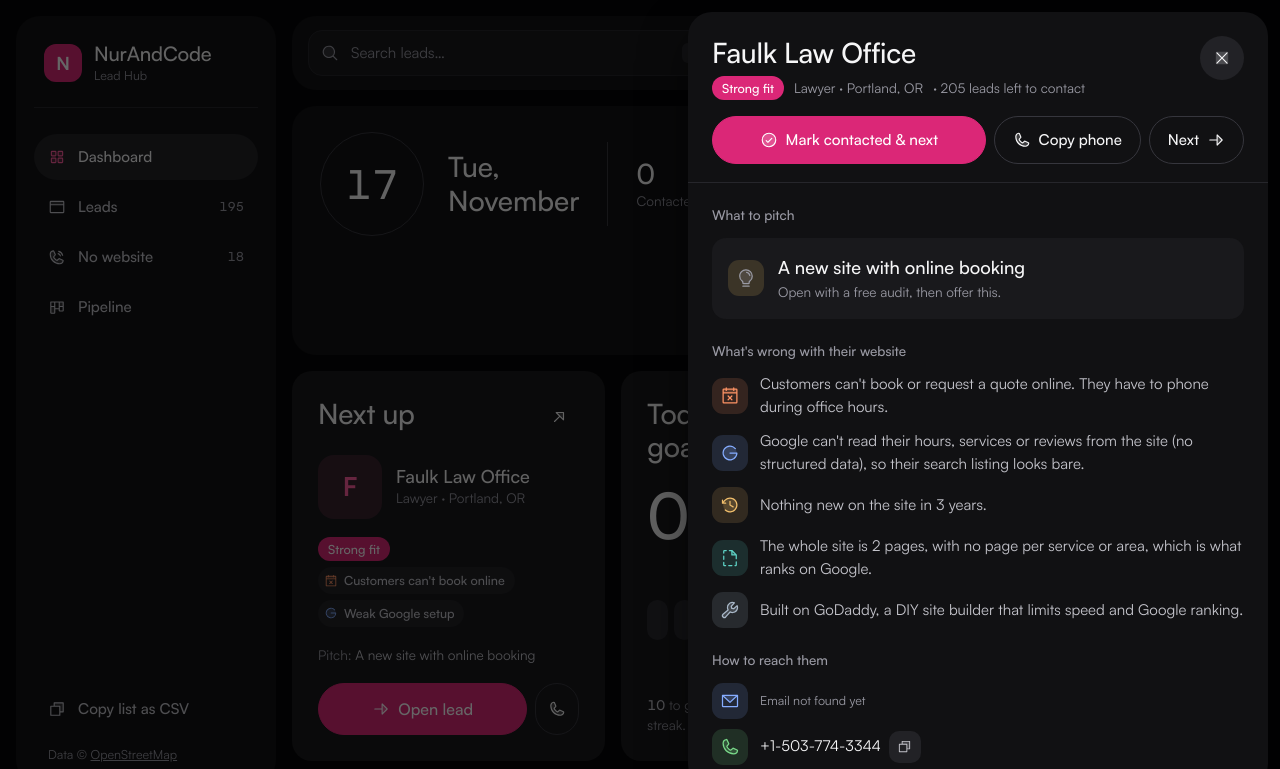
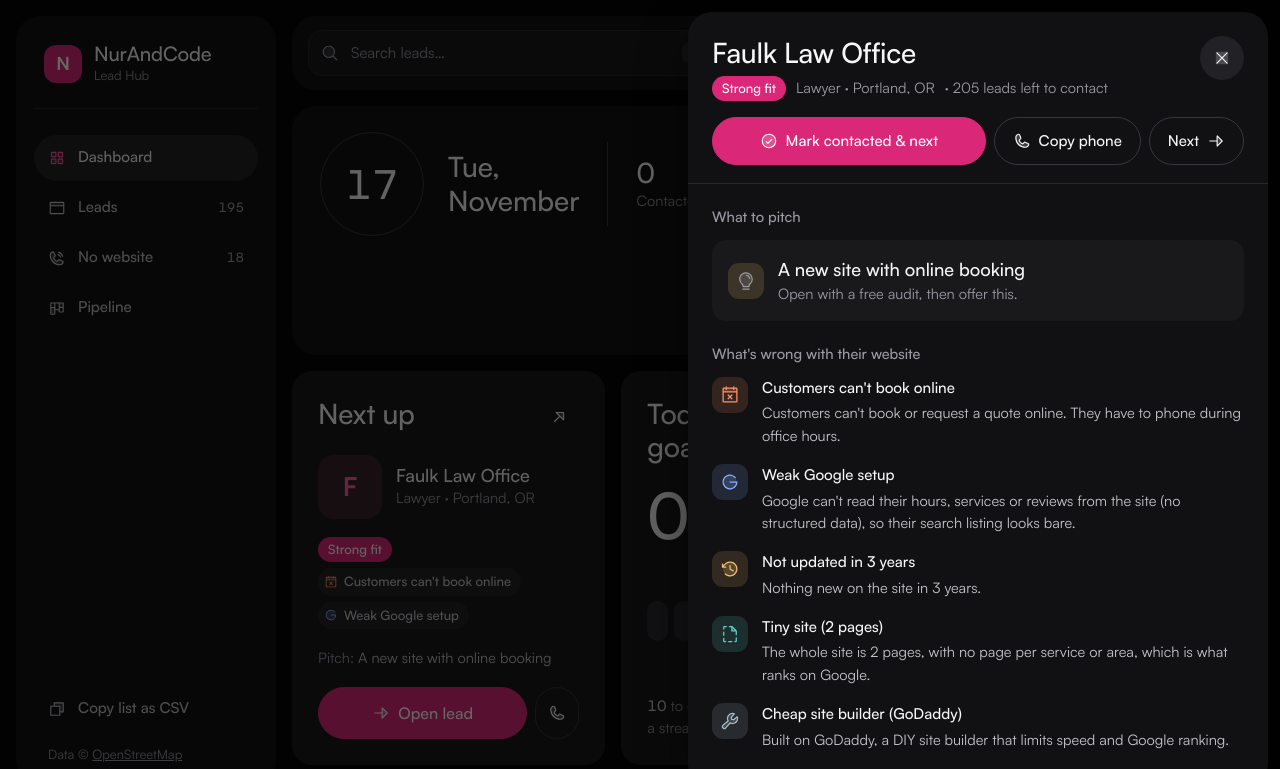
Before and after one commit to Rahul1305200/LeadHub, a plain HTML site: page index.html in a window 1280 px wide. Both pictures are taken after a click on the button "Next lead". Shown: the top 769 px of the page. Drawn offline with Linux system fonts and the light colour scheme.

Commit message:
Easier reading: titled problems, labelled contacts, larger small text
Co-Authored-By: Claude Opus 5.5 <noreply@anthropic.com>

```diff
--- a/index.html
+++ b/index.html
@@ -25,7 +25,7 @@
   --k-mail:#86adff; --k-phone:#7ad98a; --k-form:#a9b8c8; --k-link:#86adff; --k-user:#c4c4cb; --k-bulb:#ffd166;
   --s-new:#8c8c96; --s-contacted:#86adff; --s-replied:#5fd3c6; --s-audit:#f0be6c; --s-call:#7ad98a; --s-won:#ff5c9d; --s-lost:#ff8a8a;
   --r-panel:24px; --r-card:20px; --r-in:14px;
-  --t-xs:12.5px; --t-s:13.5px; --t-m:15px; --t-l:22px; --t-xl:28px; --t-xxl:44px;
+  --t-xs:13px; --t-s:14.5px; --t-m:15px; --t-l:22px; --t-xl:28px; --t-xxl:44px;
   --shadow:0 20px 50px rgba(0,0,0,.45);
   --font:"Satoshi",ui-sans-serif,system-ui,-apple-system,"Segoe UI",sans-serif;
   --e-out:cubic-bezier(.16,1,.3,1); --e-in:cubic-bezier(.4,0,1,1); --mv:1;
@@ -297,10 +297,17 @@ svg.i{width:18px;height:18px;flex:none;fill:currentColor}
 .pitchbox b{display:block;font-size:18px;font-weight:500}
 .pitchbox span{font-size:var(--t-s);color:var(--muted)}
 .caution{display:flex;gap:10px;align-items:center;background:var(--card);border-radius:var(--r-in);padding:12px 14px;color:var(--k-stale);font-size:var(--t-s)}
-.dlist{display:flex;flex-direction:column;gap:12px;margin:0;padding:0;list-style:none}
-.dlist li{display:flex;gap:12px;align-items:center;color:var(--fg-2)}
-.kv{display:grid;grid-template-columns:36px minmax(0,1fr);gap:10px 12px;align-items:center}
-.kv div{display:flex;gap:8px;align-items:center;flex-wrap:wrap;min-width:0;overflow-wrap:anywhere}
+.dlist{display:flex;flex-direction:column;gap:18px;margin:0;padding:0;list-style:none}
+.dlist li{display:flex;gap:14px;align-items:flex-start}
+.dlist li>div{min-width:0;padding-top:1px}
+.dlist b{display:block;color:var(--fg);font-size:var(--t-m);font-weight:500;line-height:1.35}
+.dlist p{margin:3px 0 0;color:var(--fg-2);font-size:var(--t-s);line-height:1.55;max-width:60ch}
+.dlist li>div>p:only-child{margin:0;color:var(--fg);font-size:var(--t-m)}
+.kv{display:grid;grid-template-columns:36px minmax(0,1fr);gap:16px 14px;align-items:center}
+.kv div{display:flex;gap:4px 10px;align-items:center;flex-wrap:wrap;min-width:0;overflow-wrap:anywhere;font-size:var(--t-m);color:var(--fg)}
+.kv .kl{width:100%;font-size:var(--t-xs);color:var(--muted);line-height:1.3}
+.kv .miss{color:var(--fg-2)}
+.kv .tag{font-size:var(--t-xs);color:var(--k-stale);background:color-mix(in srgb,var(--k-stale) 14%,transparent);border-radius:999px;padding:2px 9px}
 .kv a{color:var(--fg);text-underline-offset:3px;text-decoration-color:var(--pink-line)}
 .kv .copy{margin-left:0}
 details.script{background:var(--card);border-radius:var(--r-in)}
@@ -313,7 +320,7 @@ details.script .row{padding:0 16px 16px}
 textarea{width:100%;min-height:96px;border:1px solid var(--line-2);border-radius:var(--r-in);padding:12px 14px;background:var(--card);color:var(--fg);resize:vertical}
 textarea:focus{outline:none;border-color:var(--pink-line)}
 .row{display:flex;gap:8px;align-items:center;flex-wrap:wrap;margin-top:10px}
-.note{font-size:var(--t-xs);color:var(--muted)}
+.note{font-size:var(--t-s);color:var(--muted)}
 .toast{position:fixed;left:50%;bottom:calc(24px + env(safe-area-inset-bottom,0px));transform:translateX(-50%);background:#fff;color:#0d0d0f;padding:8px 8px 8px 18px;border-radius:999px;font-weight:500;z-index:30;box-shadow:var(--shadow);display:flex;align-items:center;gap:12px;min-height:48px}
 .toast button{border:0;background:#0d0d0f;color:#fff;border-radius:999px;min-height:34px;padding:0 14px;font-weight:500;display:inline-flex;align-items:center;gap:6px}
 .toast button[hidden]{display:none}
@@ -482,7 +489,7 @@ const ic=(id,cls="i")=>`<svg class="${cls}" aria-hidden="true"><use href="#i-${i
 const sic=k=>`<svg class="i si" aria-hidden="true"><use href="#i-${SICON[k]}"/></svg>`;
 const tile=(icon,kind,size="")=>`<span class="ib k-${kind} ${size}" aria-hidden="true"><svg class="i"><use href="#i-${icon}"/></svg></span>`;
 const fitPill=l=>`<span class="fitpill ${fitCls(fitOf(l))}">${fitOf(l)}</span>`;
-function probKind(t){t=(t||"").toLowerCase();return t.includes("book")?"booking":t.includes("updated")||t.includes("nothing new")?"stale":t.includes("tiny")||t.includes("whole site")?"thin":t.includes("builder")?"builder":t.includes("google")?"google":t.includes("ads")?"ads":t.includes("no website")?"nosite":"other"}
+function probKind(t){t=(t||"").toLowerCase();return /\bbook/.test(t)?"booking":t.includes("updated")||t.includes("nothing new")?"stale":t.includes("tiny")||t.includes("whole site")?"thin":t.includes("builder")?"builder":/\bads\b/.test(t)?"ads":t.includes("google")?"google":t.includes("no website")?"nosite":"other"}
 const KIND_ICON={booking:"cal",stale:"clock",thin:"file",builder:"tool",google:"google",ads:"ads",nosite:"globe",other:"dot"};
 const probTile=(p,size="")=>tile(KIND_ICON[probKind(p)],probKind(p),size);
 function safeUrl(u){try{const x=new URL(u);return /^https?:$/.test(x.protocol)?x.href:""}catch{return ""}}
@@ -716,13 +723,14 @@ function renderSheet(focus){
   <div class="s-body">
     <section class="s-sec"><h3>What to pitch</h3><div class="pitchbox">${tile("bulb","bulb","md")}<div><b>${esc(l.pitch||"Free website audit")}</b><span>Open with a free audit, then offer this.</span></div></div></section>
     ${l.caution?`<div class="caution">${ic("warn")}<span>${esc(l.caution)}. They may be harder to win.</span></div>`:""}
-    <section class="s-sec"><h3>What's wrong with their website</h3><ul class="dlist">${det.map((x,i)=>`<li>${probTile(rs[i]||x,"md")}<span>${esc(x)}</span></li>`).join("")||"<li>Nothing specific found yet</li>"}</ul></section>
+    <section class="s-sec"><h3>What's wrong with their website</h3><ul class="dlist">${det.map(x=>{const k=probKind(x),t=rs.find(r=>probKind(r)===k&&k!=="other")||(/ai search/i.test(x)?"Hidden from AI search":/wordpress/i.test(x)?"Runs on WordPress":"");
+        return `<li>${tile(KIND_ICON[k],k,"md")}<div>${t&&t!==x?`<b>${esc(t)}</b>`:""}<p>${esc(x)}</p></div></li>`}).join("")||"<li><div><p>Nothing specific found yet</p></div></li>"}</ul></section>
     <section class="s-sec"><h3>How to reach them</h3><div class="kv">
-      ${l.contactName?`${tile("user","user","md")}<div>${esc(l.contactName)}${l.contactTitle?`<span class="note">${esc(l.contactTitle)}</span>`:""}</div>`:""}
-      ${tile("mail","mail","md")}<div>${l.email?`${esc(l.email)}<button class="copy" type="button" data-copy="email" data-id="${esc(l.id)}" aria-label="Copy email">${ic("copy")}</button>${l.emailStatus==="verified"?"":`<span class="note">not verified yet</span>`}`:`<span class="note">Email not found yet</span>`}</div>
-      ${tile("phone","phone","md")}<div>${l.phone?`${esc(l.phone)}<button class="copy" type="button" data-copy="phone" data-id="${esc(l.id)}" aria-label="Copy phone number">${ic("copy")}</button>`:`<span class="note">No phone listed</span>`}</div>
-      ${tile("link","link","md")}<div>${site?`<a href="${esc(site)}" target="_blank" rel="noopener noreferrer">${esc(l.domain||site)}</a>`:`<span class="note">No website</span>`}</div>
-      ${safeUrl(l.contactForm)?`${tile("form","form","md")}<div><a href="${esc(safeUrl(l.contactForm))}" target="_blank" rel="noopener noreferrer">Their contact form</a></div>`:""}
+      ${l.contactName?`${tile("user","user","md")}<div><span class="kl">Owner</span>${esc(l.contactName)}${l.contactTitle?`<span class="miss">· ${esc(l.contactTitle)}</span>`:""}</div>`:""}
+      ${tile("mail","mail","md")}<div><span class="kl">Email</span>${l.email?`${esc(l.email)}<button class="copy" type="button" data-copy="email" data-id="${esc(l.id)}" aria-label="Copy email">${ic("copy")}</button>${l.emailStatus==="verified"?"":`<span class="tag">Not verified yet</span>`}`:`<span class="miss">Not found yet</span>`}</div>
+      ${tile("phone","phone","md")}<div><span class="kl">Phone</span>${l.phone?`${esc(l.phone)}<button class="copy" type="button" data-copy="phone" data-id="${esc(l.id)}" aria-label="Copy phone number">${ic("copy")}</button>`:`<span class="miss">Not listed</span>`}</div>
+      ${tile("link","link","md")}<div><span class="kl">Website</span>${site?`<a href="${esc(site)}" target="_blank" rel="noopener noreferrer">${esc(l.domain||site)}</a>`:`<span class="miss">None</span>`}</div>
+      ${safeUrl(l.contactForm)?`${tile("form","form","md")}<div><span class="kl">Contact form</span><a href="${esc(safeUrl(l.contactForm))}" target="_blank" rel="noopener noreferrer">Open their contact form</a></div>`:""}
     </div></section>
     ${l.email?`<details class="script" open><summary>${tile("mail","mail")}Ready-to-send email</summary><div class="txt">${esc(emailDraft(l))}</div><div class="row"><button class="btn pink sm" type="button" data-copy="draft" data-id="${esc(l.id)}">${ic("copy")}Copy email</button><span class="note">Check each point on their site first.</span></div></details>`:""}
     ${l.email&&st(l)==="contacted"?`<details class="script"${isDue(l)?" open":""}><summary>${tile("undo","mail")}Follow-up email${isDue(l)?' <span class="note">due now</span>':""}</summary><div class="txt">${esc(followUpDraft(l))}</div><div class="row"><button class="btn sm" type="button" data-copy="followup" data-id="${esc(l.id)}">${ic("copy")}Copy follow-up</button><button class="btn sm" type="button" data-followed="${esc(l.id)}">${ic("check")}Mark followed up</button></div></details>`:""}
```
